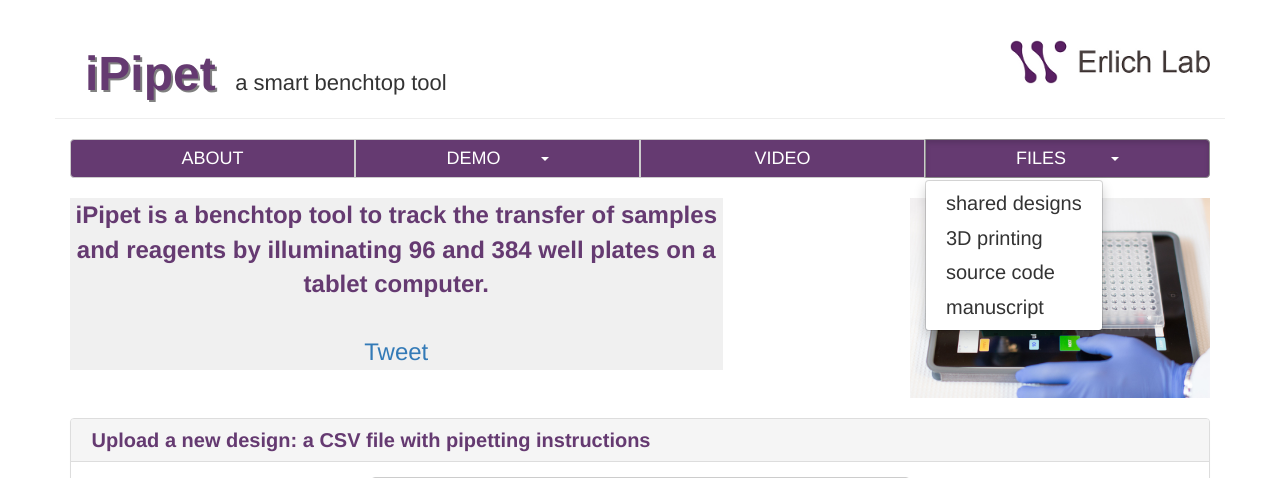
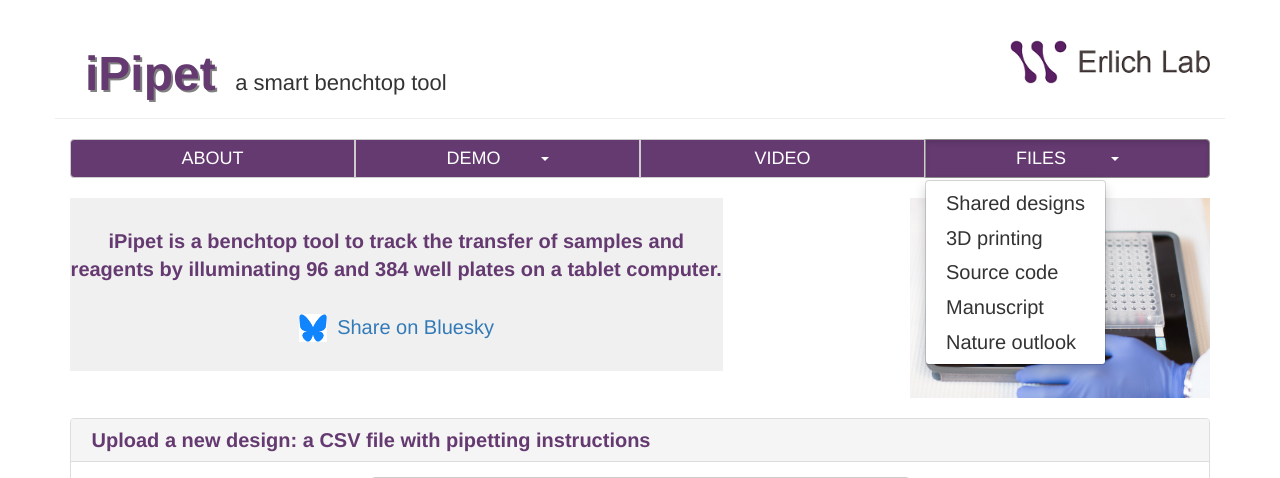
Before and after one commit to dinovski/iPipet, a Flask app: page /home in a window 1280 px wide, after a click on "FILES". Shown: the top 478 px of the page. Run offline with Flask 3, Linux system fonts and the light colour scheme; some libraries are stand-ins or nearby versions.

Commit message:
Replace twitter and update teamerlich.org links

```diff
--- a/templates/about.html
+++ b/templates/about.html
@@ -163,7 +163,7 @@ copyright (c) 2014 Dina Zielinski (dina@wi.mit.edu)
 
 	<div class="row">
 		<div class="col-xs-12">
-			<em>Note: The top plate on the <a href="http://ipipet.teamerlich.org/run/demolnk1?dpi=132" target="_blank">run screen</a> is the "source"
+			<em>Note: The top plate on the <a href="/run/demolnk1?dpi=132" target="_blank">run screen</a> is the "source"
 				plate and the bottom plate is the "destination" plate.</em>
 			<br/>
 			&nbsp;
--- a/templates/community.html
+++ b/templates/community.html
@@ -28,7 +28,7 @@ copyright (c) 2014 Dina Zielinski (dina@wi.mit.edu)
    <div class="col-xs-4">
 	<br/>
 	<br/>
-	<a href="http://www.teamerlich.org/"><img src="{{ url_for("static", filename="logo_wibr.png") }}" /></a>
+	<a href="https://wi.mit.edu/"><img src="{{ url_for("static", filename="logo_wibr.png") }}" /></a>
    </div>
 </div>
 
--- a/templates/home.html
+++ b/templates/home.html
@@ -33,7 +33,7 @@ copyright (c) 2014 Dina Zielinski (dina@wi.mit.edu)
 </div>
 	<div class="col-xs-3">
 		<div class="pull-right">
-			<a href="http://www.teamerlich.org/"><img src="{{ url_for("static", filename="logo_wibr.png") }}" /></a>
+			<a href="https://wi.mit.edu/"><img src="{{ url_for("static", filename="logo_wibr.png") }}" /></a>
 		</div>
 	</div>
 </div>
@@ -59,10 +59,11 @@ copyright (c) 2014 Dina Zielinski (dina@wi.mit.edu)
 			<div class="btn-group">
 				<button type="button" class="btn btn-default dropdown-toggle" data-toggle="dropdown" style="font-size:18px; color:white; background-color:#653A71">FILES&nbsp;&nbsp;&nbsp;&nbsp;&nbsp;&nbsp;&nbsp;&nbsp;&nbsp;<span class="caret"></span></button>
 				<ul class="dropdown-menu" role="menu">
-					<li><a style="font-size:20px" href="{{url_for("community",_external=True)}}"target="_blank">shared designs</a></li>
+					<li><a style="font-size:20px" href="{{url_for("community",_external=True)}}"target="_blank">Shared designs</a></li>
 					<li><a style="font-size:20px" href="http://www.thingiverse.com/thing:339588" target="_blank">3D printing</a></li>
-					<li><a style="font-size:20px" href="https://github.com/dinovski/ipipet" target="_blank">source code</a></li>
-					<li><a style="font-size:20px" href="{{ url_for("static", filename="manuscript.pdf") }}" target="_blank">manuscript</a></li>
+					<li><a style="font-size:20px" href="https://github.com/dinovski/ipipet" target="_blank">Source code</a></li>
+					<li><a style="font-size:20px" href="{{ url_for("static", filename="manuscript.pdf") }}" target="_blank">Manuscript</a></li>
+					<li><a style="font-size:20px" href="{{ url_for("static", filename="nature_outlook2024.pdf") }}" target="_blank">Nature outlook</a></li>
 				</ul>
 
 			</div>
@@ -72,15 +73,20 @@ copyright (c) 2014 Dina Zielinski (dina@wi.mit.edu)
 <div class="row">
 	<div class="col-sm-7">
 
-		<p style="font-size:24px; background-color:#F0F0F0; color:#653A71; text-align:center"><strong>iPipet is a benchtop tool to track the transfer of samples and reagents by illuminating 96 and 384 well plates on a tablet computer.</strong>
-			<br/>
-			<br/>
-			<span id="twitter_button">
-				<a href="https://twitter.com/share" class="twitter-share-button" data-url="http://ipipet.teamerlich.org/" data-text="iPipet">Tweet</a>
-				<script>!function(d,s,id){var js,fjs=d.getElementsByTagName(s)[0],p=/^http:/.test(d.location)?'http':'https';if(!d.getElementById(id)){js=d.createElement(s);js.id=id;js.src=p+'://platform.twitter.com/widgets.js';fjs.parentNode.insertBefore(js,fjs);}}(document, 'script', 'twitter-wjs');</script>
-			</span>
-			<span id="twitter_text"></span>
-		</p>
+	<p style="font-size:20px; background-color:#F0F0F0; color:#653A71; text-align:center">
+  		<br/>
+  		<strong>iPipet is a benchtop tool to track the transfer of samples and reagents by illuminating 96 and 384 well plates on a tablet computer.</strong>
+  		<br/><br/>
+  		<a href="https://bsky.app/intent/compose?text=Check%20out%20iPipet%20%E2%80%93%20a%20handy%20tool%20for%20lab%20pipetting%20workflows!&url=http://ipipet.com/"
+     	target="_blank"
+     	rel="noopener noreferrer"
+     	style="text-decoration: none;">
+    	<!-- Bluesky PNG Icon (from static folder) -->
+    	<img src="/static/bluesky_logo.png" alt="Bluesky" width="28" height="28" style="vertical-align: middle; margin-right: 5px;">
+    	Share on Bluesky
+    	<br/><br/>
+  		</a>
+	</p>
 
 	</div>
 
--- a/templates/show.html
+++ b/templates/show.html
@@ -33,7 +33,7 @@ copyright (c) 2014 Dina Zielinski (dina@wi.mit.edu)
    <div class="col-xs-4">
 	<br/>
 	<br/>
-	<a href="http://www.teamerlich.org/"><img src="{{ url_for("static", filename="logo_wibr.png") }}" /></a>
+	<a href="https://wi.mit.edu/"><img src="{{ url_for("static", filename="logo_wibr.png") }}" /></a>
    </div>
 </div>
 
--- a/templates/splash.html
+++ b/templates/splash.html
@@ -19,7 +19,7 @@ copyright (c) 2014 Dina Zielinski (dina@wi.mit.edu)
 -->
 
 <div class="splash-center">
-	<a href="http://ipipet.teamerlich.org/home"><img src="{{ url_for("static", filename="splash_screen_scaled_900.png") }}" /></a>
+	<a href="https://wi.mit.edu/"><img src="{{ url_for("static", filename="splash_screen_scaled_900.png") }}" /></a>
 
 	<div class="splash-title">
 		<div class="splash-title-text">
--- a/templates/splash3.html
+++ b/templates/splash3.html
@@ -22,7 +22,7 @@ copyright (c) 2014 Dina Zielinski (dina@wi.mit.edu)
 <div class="row">
 	<br/>
 	<div class="col-sm-6">
-		<a class="pull-right" href="http://ipipet.teamerlich.org/home"><img src="{{ url_for("static", filename="fade.jpg") }}" /></a>
+		<a class="pull-right" href="/home"><img src="{{ url_for("static", filename="fade.jpg") }}" /></a>
 
 	</div>
 	<div class="col-sm-1" >
```
Also changed, not shown: static/bluesky.png (added), static/bluesky_logo.png (added).
